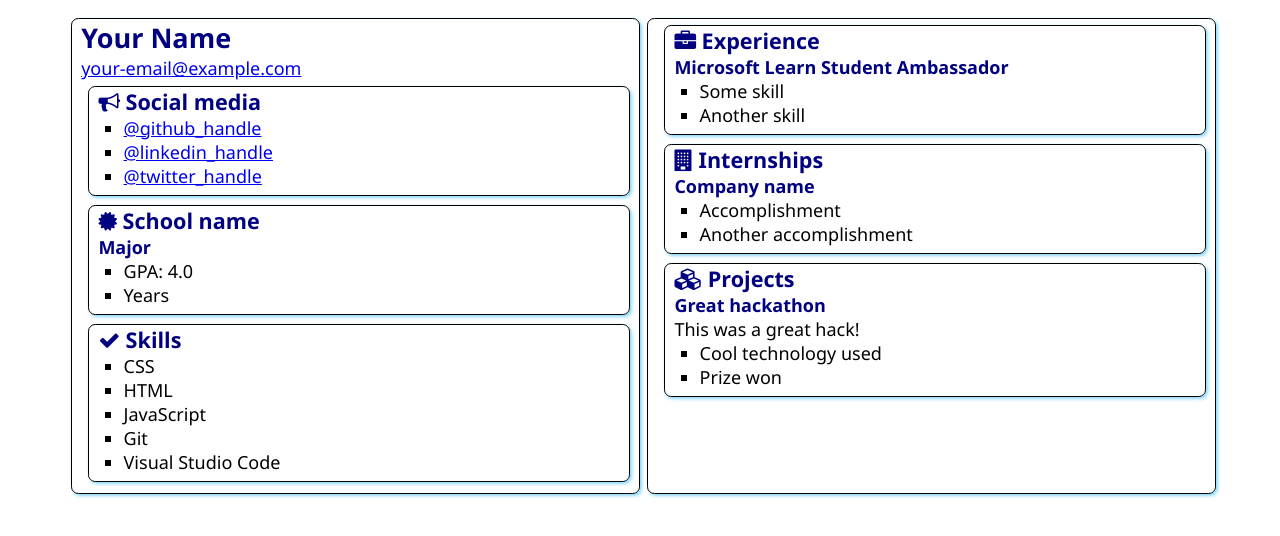
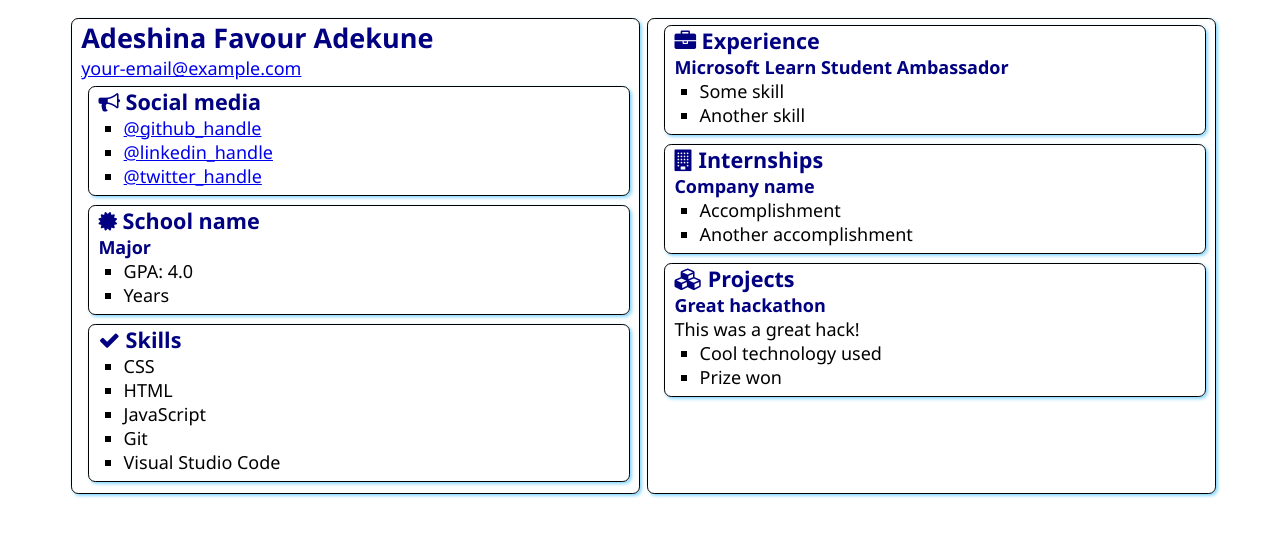
Before and after one commit to Favour-dgreat/SATechnicalOnboarding, a plain HTML site: page src/index.html in a window 1280 px wide. Drawn offline with Linux system fonts and the light colour scheme.

Commit message:
Update index.html

```diff
--- a/src/index.html
+++ b/src/index.html
@@ -12,7 +12,7 @@
 <body>
     <main>
         <article class="box">
-            <h1>Your Name</h1>
+            <h1>Adeshina Favour Adekune</h1>
             <div><a href="mailto:your.email@example.com">your-email@example.com</a></div>
 
             <section class="box">
```
